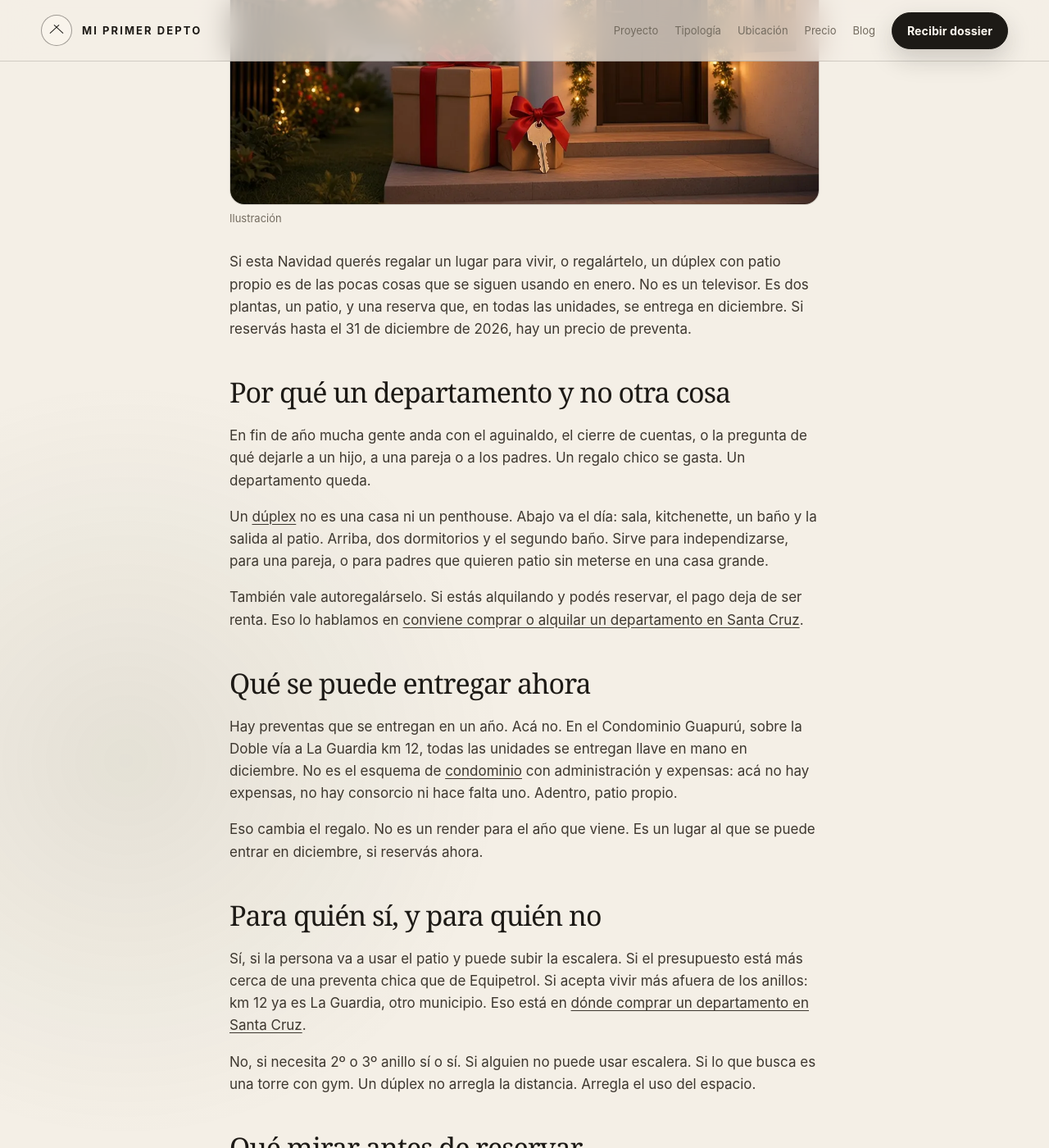
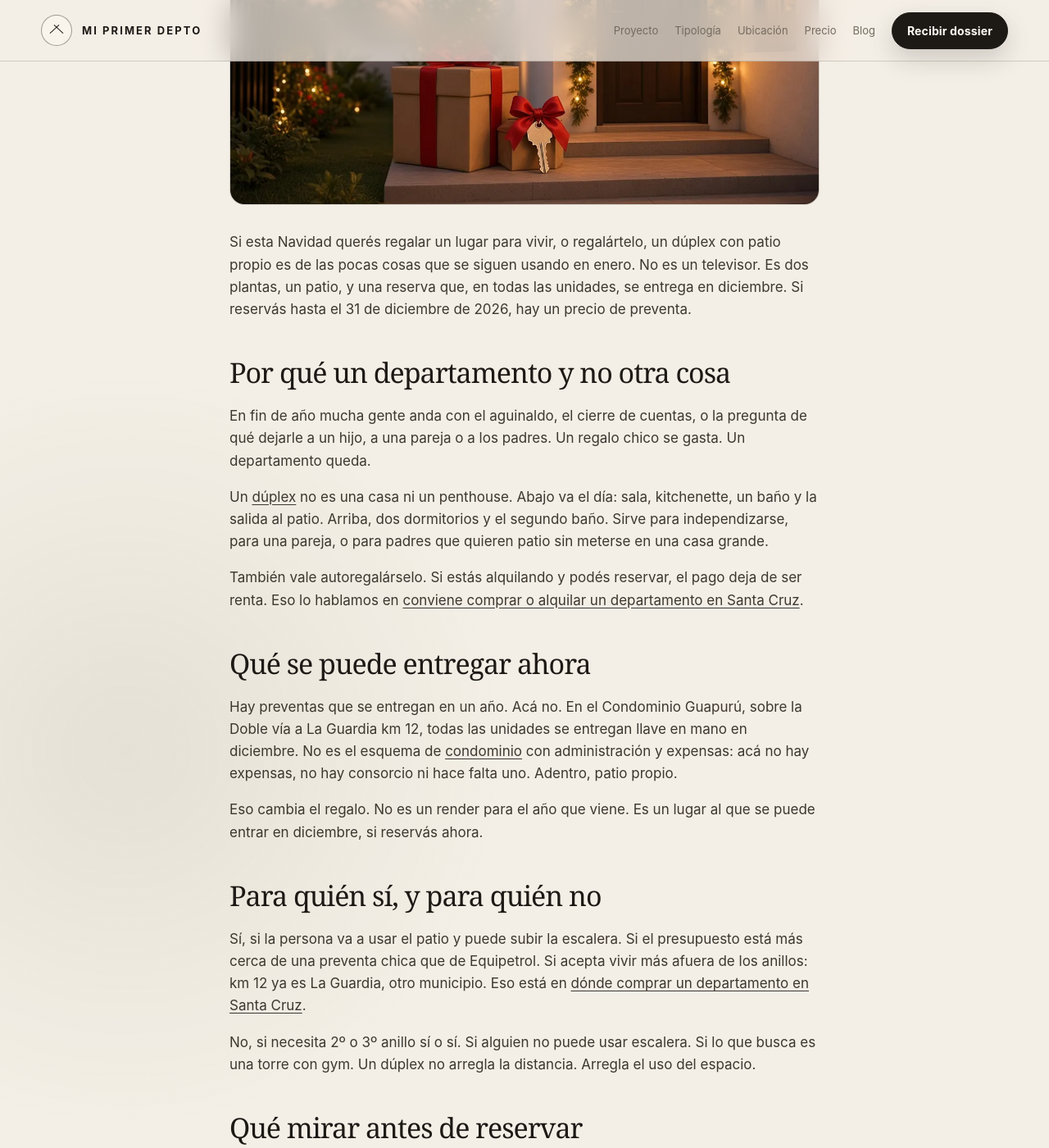
Before and after one commit to juanmanuelramallo/miprimerdepto, a Jekyll site: the page built from _posts/2026-11-15-regalar-departamento-navidad-santa-cruz.md, in a window 1280 px wide and 1400 px high, scrolled down 589 px. Shown: the whole window at 82% size. Built offline with Jekyll 4.4.1, drawn with Linux system fonts in a browser that asks for light colours.

Commit message:
Remove Ilustración caption from the Christmas cover

```diff
--- a/_layouts/post.html
+++ b/_layouts/post.html
@@ -77,7 +77,6 @@
           {% else %}
           <img src="{{ page.image }}" alt="{{ page.image_alt | default: page.title | escape }}" width="1200" height="675">
           {% endif %}
-          <figcaption>Ilustración</figcaption>
         </figure>
         {% endif %}
         {{ content }}
--- a/assets/blog.css
+++ b/assets/blog.css
@@ -110,4 +110,3 @@ body.blog-guia{padding-bottom:96px}
 
 article.note .note-cover{margin:0 0 32px}
 article.note .note-cover img{width:100%;height:auto;display:block;border-radius:18px;border:1px solid var(--line)}
-article.note .note-cover figcaption{color:var(--muted);font-size:13px;margin-top:8px}
```
